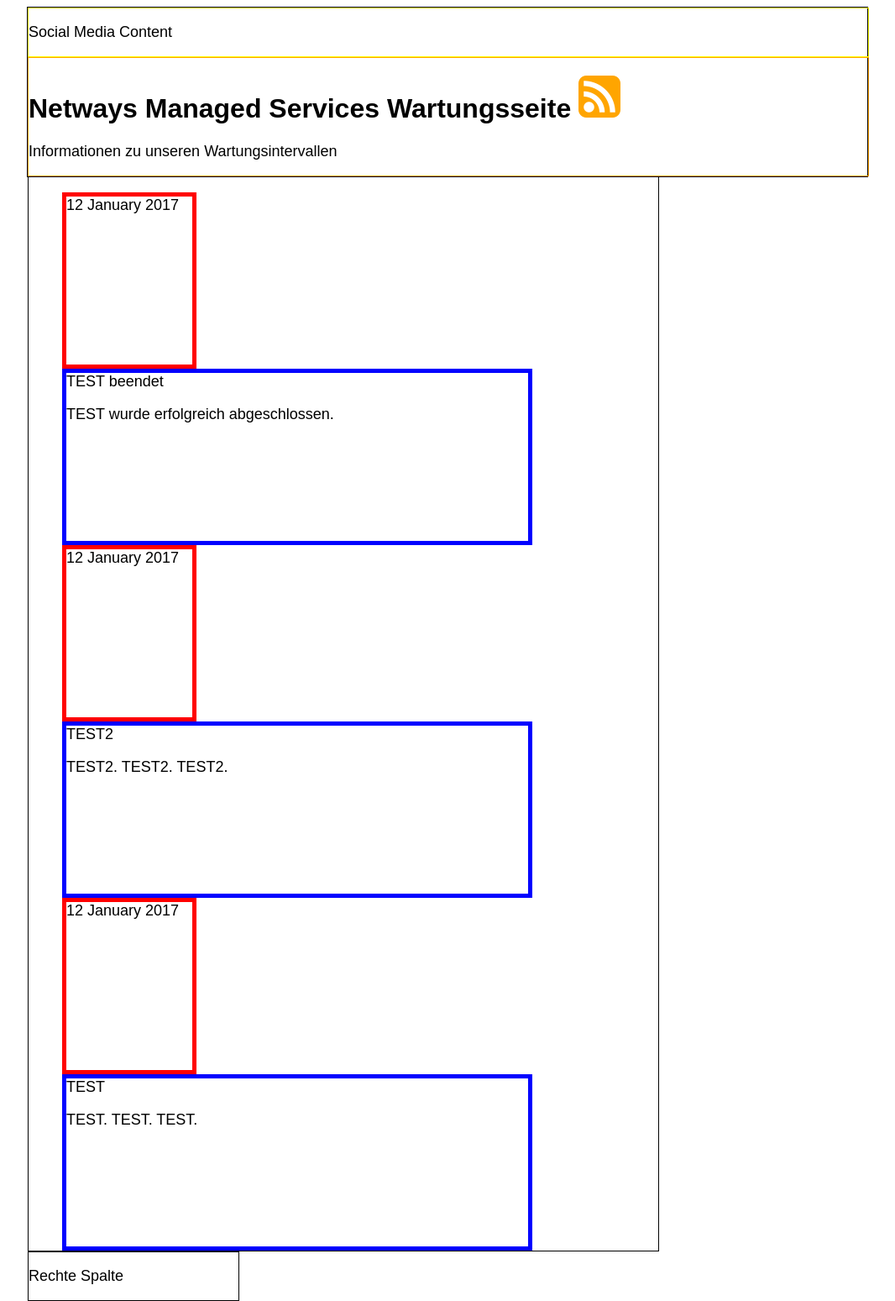
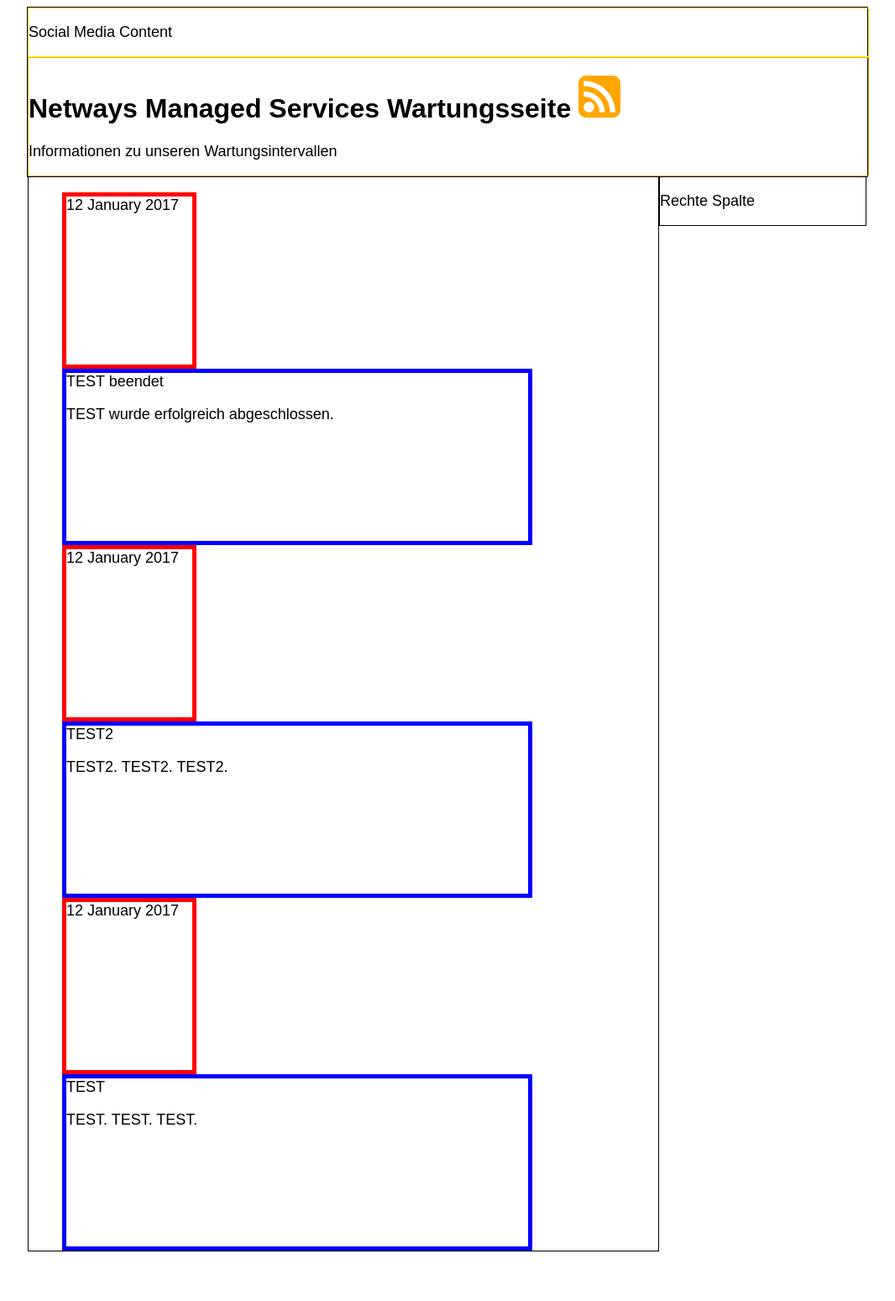
Before and after one commit to Storagegirl/storagegirl.github.io, a Jekyll site: the page built from index.html, in a window 1280 px wide. Shown: the whole page at 84% size, without its empty margins (107-1173 px from the left). Built offline with Jekyll 4.4.1, drawn with Linux system fonts in a browser that asks for light colours; after the commit the page ends 1490 px from its top, so only the background shows below that.

Commit message:
Update index.html

```diff
--- a/index.html
+++ b/index.html
@@ -28,7 +28,7 @@
 		</ul>
 	</div>
 
-	<div id="container3" style="float:left; width:250px; border:1px solid black">
+	<div id="container3" style="float:left; width:245px; border:1px solid black">
 		<p>Rechte Spalte</p>
 	</div>
 
```
